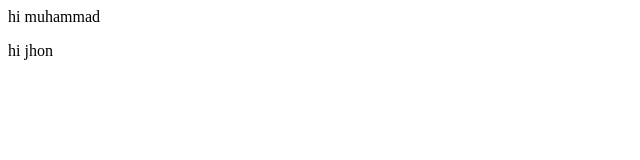
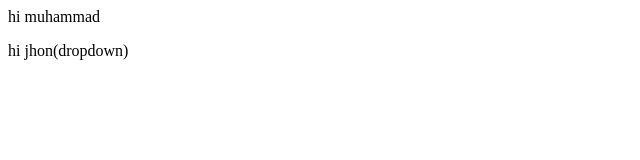
Before and after one commit to mfaizanhere/Repo, a plain HTML site: page index.html in a window 1280 px wide. Shown: the full height of the page, 0-640 px from the left. Drawn offline with Linux system fonts and the light colour scheme.

Commit message:
add dropdown

```diff
--- a/index.html
+++ b/index.html
@@ -1,2 +1,2 @@
 <p> hi muhammad</p>
-<p>hi jhon</p>
+<p>hi jhon(dropdown)</p>
```
